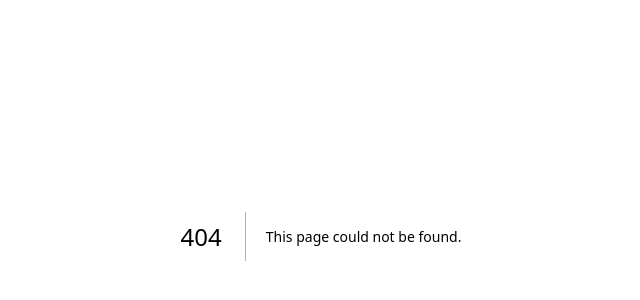
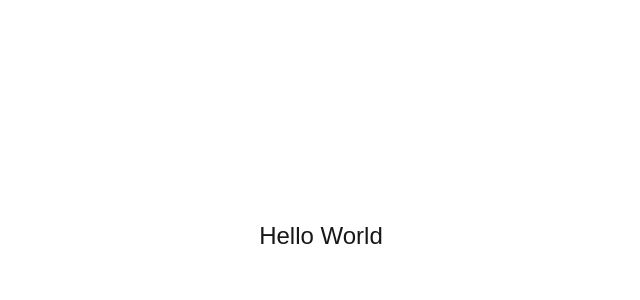
Before and after one commit to laviodias/UFBank, a Next.js app in the folder ufbank/: page /hello in a window 1280 px wide. Before the commit this address had no page. Shown: the part 164-464 px from the top of the page, without its empty margins (319-959 px from the left). Built offline with nearby package versions, Linux system fonts and the light colour scheme.

Commit message:
feat:hello world por api route

```diff
--- /dev/null
+++ b/ufbank/src/app/hello/page.tsx
@@ -0,0 +1,25 @@
+"use client";
+
+import { useState, useEffect } from "react";
+export default function HelloPage() {
+  const [message, setMessage] = useState("carregando...");
+
+  useEffect(() => {
+    const fetchData = async () => {
+      try {
+        const response = await fetch("/api/hello");
+        const data = await response.json();
+        setMessage(data.message);
+      } catch (error) {
+        console.error( error);
+      }
+    };
+    fetchData();
+  }, []);
+
+  return (
+    <main className="flex items-center justify-center min-h-screen">
+      <h1 className="text-2xl">{message}</h1>
+    </main>
+  );
+}
```
